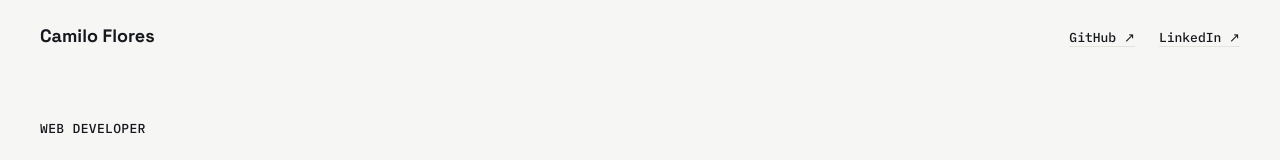
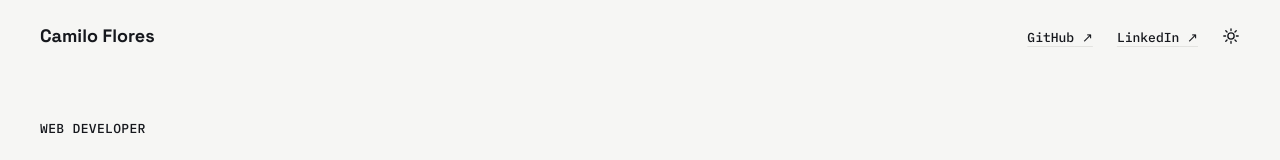
Before and after one commit to Camilo-flores-salgado/camilo-portafolio, a Next.js app: page / in a window 1280 px wide. Shown: the top 160 px of the page. Built offline with nearby package versions, Linux system fonts and the light colour scheme; no server answers.

Commit message:
feat: implement manual theme toggle; enhance dark mode functionality with script for anti-flicker and update styles

```diff
--- a/src/app/globals.css
+++ b/src/app/globals.css
@@ -11,9 +11,9 @@
 }
 
 /*
- * Modo oscuro automático (§9) — 100% CSS, cero JS, reacciona a la
- * preferencia del sistema. Sin toggle: si el usuario no pidió oscuro, no
- * pasa nada.
+ * Modo oscuro (§9) — automático por defecto, con override manual (19 ago
+ * 2026). El comportamiento base sigue siendo 100% CSS: si el usuario nunca
+ * tocó el botón de tema (Header), esta media query manda, igual que antes.
  *
  * paper/ink: se invierten los mismos dos valores del modo claro (no son
  * colores nuevos) — 16,41:1 en ambos sentidos, verificado.
@@ -39,6 +39,34 @@
     --accent: #12a9ba;
     --flag: #b99213;
   }
+}
+
+/*
+ * Override manual (ThemeToggle.tsx + el script anti-parpadeo en <head> de
+ * layout.tsx). Mismos valores que arriba, en un selector de clase en vez
+ * de media query -- .dark/.light tienen la misma especificidad que :root
+ * (0,1,0), así que quién gana lo decide el ORDEN en el archivo, no un
+ * !important: .dark después de la media query le gana a la preferencia de
+ * sistema cuando el sistema pide claro; .light, declarada al final, le
+ * gana a la media query cuando el sistema pide oscuro pero el usuario
+ * forzó claro. Si no hay ninguna clase, no cambia nada de lo de arriba.
+ */
+.dark {
+  --paper: #16181d;
+  --ink: #f6f6f4;
+  --grey: #999da5;
+  --line: #282b32;
+  --accent: #12a9ba;
+  --flag: #b99213;
+}
+
+.light {
+  --paper: #f6f6f4;
+  --ink: #16181d;
+  --grey: #70747c;
+  --line: #e3e3e0;
+  --accent: #0b6670;
+  --flag: #8a6d0e;
 }
 
 @theme inline {
@@ -93,6 +121,39 @@
 body {
   background: var(--paper);
   color: var(--ink);
+}
+
+/*
+ * Ícono del ThemeToggle: qué mitad (sol/luna) se ve la decide CSS, no
+ * React -- mismo orden de cascada que los tokens de color arriba, así el
+ * ícono correcto aparece desde el primer paint, sin depender de que el
+ * componente cliente monte y corrija el estado.
+ */
+.theme-toggle-icon--moon {
+  display: none;
+}
+
+@media (prefers-color-scheme: dark) {
+  .theme-toggle-icon--sun {
+    display: none;
+  }
+  .theme-toggle-icon--moon {
+    display: block;
+  }
+}
+
+.dark .theme-toggle-icon--sun {
+  display: none;
+}
+.dark .theme-toggle-icon--moon {
+  display: block;
+}
+
+.light .theme-toggle-icon--sun {
+  display: block;
+}
+.light .theme-toggle-icon--moon {
+  display: none;
 }
 
 /*
--- a/src/app/layout.tsx
+++ b/src/app/layout.tsx
@@ -46,6 +46,18 @@ export const metadata: Metadata = {
   },
 };
 
+// Anti-parpadeo del override manual de tema (§6, 19 ago 2026). Crudo, sin
+// next/script, mismo criterio que el resto de los <script> de este archivo.
+// Corre en <head>, antes que cualquier otra cosa: si hay preferencia
+// guardada, aplica la clase ANTES de que el navegador pinte nada. Si no
+// hay nada guardado, no toca el DOM y manda la media query de siempre.
+const themeInitScript = `
+try {
+  var t = localStorage.getItem("theme");
+  if (t) document.documentElement.classList.add(t);
+} catch (e) {}
+`;
+
 // Gesto para quien abre devtools -- la audiencia técnica real del sitio.
 // Inline, sin componente de cliente ni estado: es la única línea de JS
 // propio del sitio, a propósito, y se mide en bytes exactos (§5).
@@ -78,7 +90,14 @@ export default function RootLayout({ children }: LayoutProps<"/">) {
     <html
       lang="en"
       className={`${spaceGrotesk.variable} ${ibmPlexSans.variable} ${ibmPlexMono.variable}`}
+      suppressHydrationWarning
     >
+      <head>
+        <script
+          id="theme-init"
+          dangerouslySetInnerHTML={{ __html: themeInitScript }}
+        />
+      </head>
       <body className="bg-paper text-ink font-body antialiased">
         <script
           type="application/ld+json"
--- a/src/components/Header.tsx
+++ b/src/components/Header.tsx
@@ -1,3 +1,5 @@
+import ThemeToggle from "@/components/ThemeToggle";
+
 const links = [
   { label: "GitHub", href: "https://github.com/r3ckleszz1" },
   { label: "LinkedIn", href: "https://linkedin.com/in/camilo-flores" },
@@ -7,6 +9,7 @@ export default function Header() {
   return (
     <header className="flex items-center justify-between px-6 py-6 sm:px-10">
       <p className="font-display text-nav">Camilo Flores</p>
+      <div className="flex items-center gap-6">
         <nav aria-label="External profiles">
           <ul className="flex gap-6">
             {links.map((link) => (
@@ -24,6 +27,8 @@ export default function Header() {
             ))}
           </ul>
         </nav>
+        <ThemeToggle />
+      </div>
     </header>
   );
 }
--- /dev/null
+++ b/src/components/ThemeToggle.tsx
@@ -0,0 +1,81 @@
+"use client";
+
+import { useEffect, useState } from "react";
+
+type Theme = "light" | "dark";
+
+// Única fuente de verdad para "qué tema está activo ahora": mismo orden
+// que la cascada CSS de globals.css (.dark gana, .light gana, si no hay
+// ninguna clase manda el sistema). Se usa tanto al montar como al hacer
+// clic, para no duplicar la lógica.
+function getEffectiveTheme(): Theme {
+  const root = document.documentElement;
+  if (root.classList.contains("dark")) return "dark";
+  if (root.classList.contains("light")) return "light";
+  return window.matchMedia("(prefers-color-scheme: dark)").matches
+    ? "dark"
+    : "light";
+}
+
+export default function ThemeToggle() {
+  // null en el primer render (server y cliente antes de montar, para que
+  // coincidan) -- se corrige en useEffect. El ícono visible no depende de
+  // esto (lo resuelve CSS puro, ver globals.css); solo el aria-label.
+  const [theme, setTheme] = useState<Theme | null>(null);
+
+  useEffect(() => {
+    setTheme(getEffectiveTheme());
+  }, []);
+
+  function toggle() {
+    const next: Theme = getEffectiveTheme() === "dark" ? "light" : "dark";
+    document.documentElement.classList.remove("light", "dark");
+    document.documentElement.classList.add(next);
+    localStorage.setItem("theme", next);
+    setTheme(next);
+  }
+
+  return (
+    <button
+      type="button"
+      onClick={toggle}
+      aria-label={
+        theme === null
+          ? "Toggle theme"
+          : theme === "dark"
+            ? "Switch to light theme"
+            : "Switch to dark theme"
+      }
+      className="-m-1 p-1 text-ink focus-visible:outline-2 focus-visible:outline-offset-4 focus-visible:outline-accent"
+    >
+      <svg
+        viewBox="0 0 20 20"
+        width="18"
+        height="18"
+        fill="none"
+        stroke="currentColor"
+        strokeWidth="1.5"
+        strokeLinecap="round"
+        aria-hidden="true"
+        className="theme-toggle-icon--sun"
+      >
+        <circle cx="10" cy="10" r="3.5" />
+        <path d="M10 2v2M10 16v2M2 10h2M16 10h2M4.2 4.2l1.4 1.4M14.4 14.4l1.4 1.4M4.2 15.8l1.4-1.4M14.4 5.6l1.4-1.4" />
+      </svg>
+      <svg
+        viewBox="0 0 20 20"
+        width="18"
+        height="18"
+        fill="none"
+        stroke="currentColor"
+        strokeWidth="1.5"
+        strokeLinecap="round"
+        strokeLinejoin="round"
+        aria-hidden="true"
+        className="theme-toggle-icon--moon"
+      >
+        <path d="M17 11.5A7 7 0 1 1 8.5 3a5.5 5.5 0 0 0 8.5 8.5Z" />
+      </svg>
+    </button>
+  );
+}
```
Also changed, not shown: 2 other files (tests, documents, lock files or other folders). Lines whose indentation alone changed are shown as unchanged.
